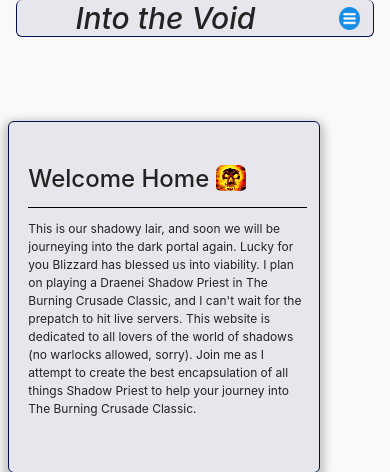
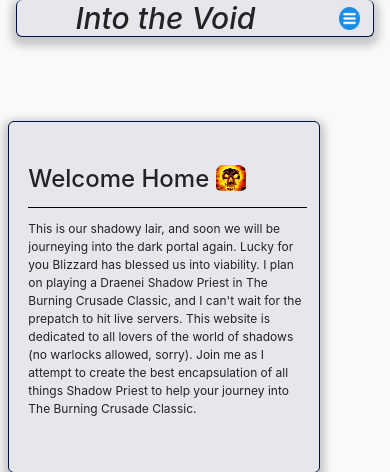
Before and after one commit to codyhinz/intoTheVoid, a PHP site: page / in a window 390 px wide. Shown: the top 472 px of the page. Run offline with PHP 8.4, Linux system fonts and the light colour scheme.

Commit message:
Forgot box shadow

```diff
--- a/view/style.css
+++ b/view/style.css
@@ -243,6 +243,8 @@ h1 {
       border-radius: 0.5rem;
       color: var(--text-primary-color);
       background-color: var(--bg-secondary-color);
+      -webkit-box-shadow: 0px 4px 8px 5px rgba(0,0,0,0.2);
+      box-shadow: 0px 4px 8px 5px rgba(0,0,0,0.2);
     }
     .introduction {
       width: 80vw;
```
